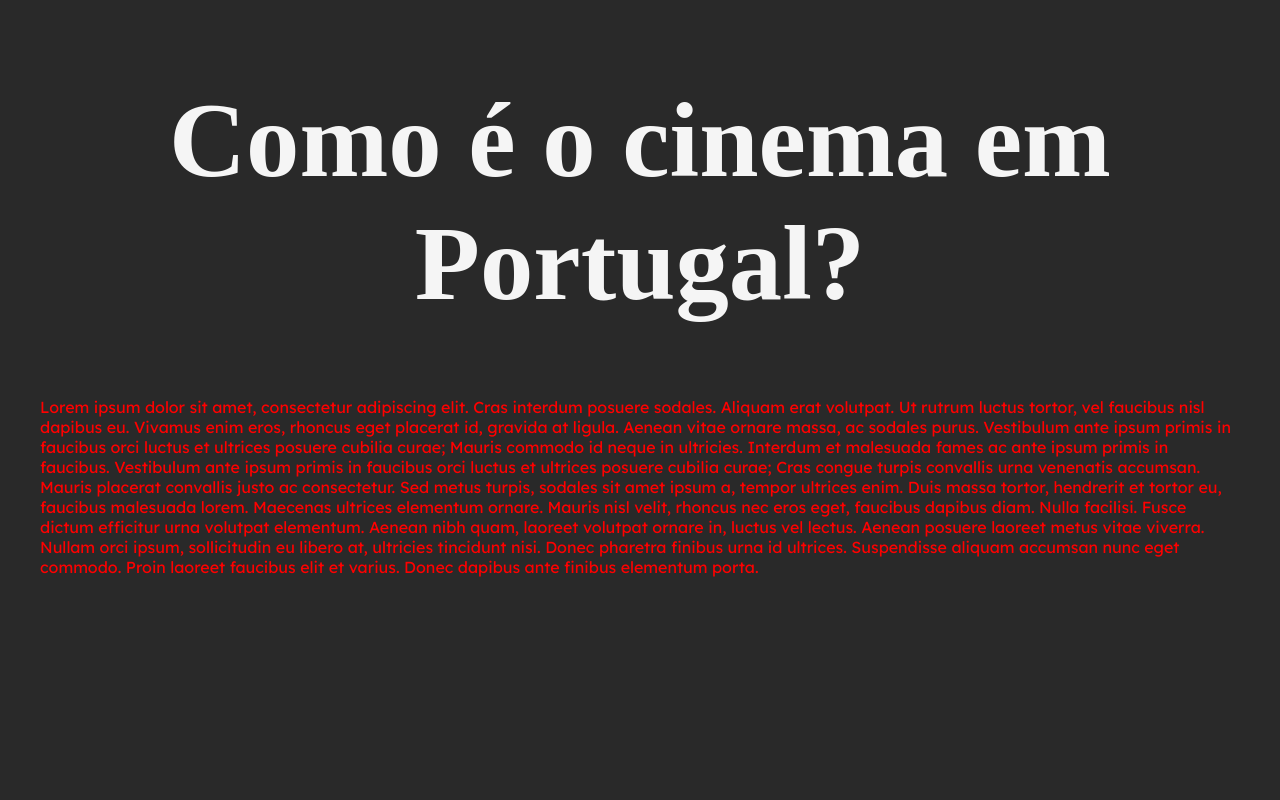
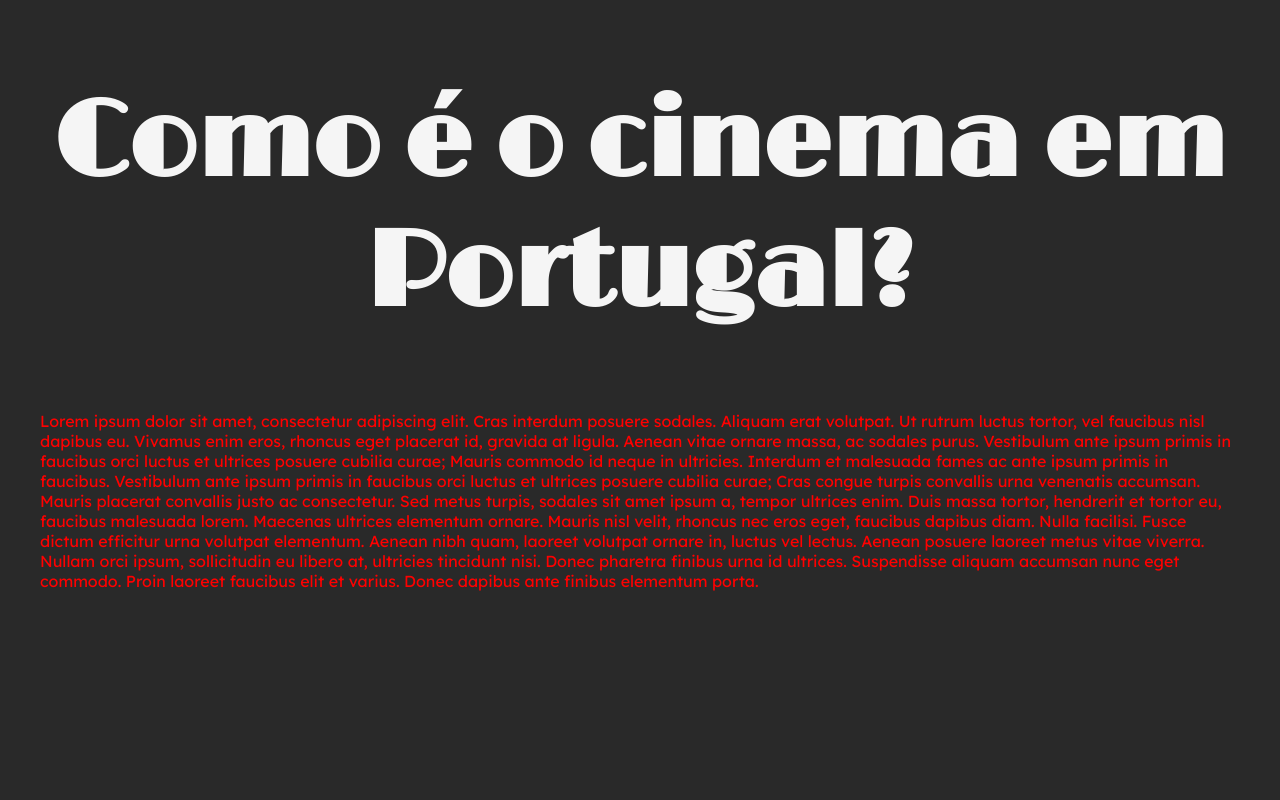
Before and after one commit to ClaraAriGomes/VI---Cinema-em-Portugal, a website: page index.html in a window 1280 px wide. Shown: the top 800 px of the page. Drawn offline with nearby package versions, Linux system fonts and the light colour scheme.

Commit message:
Updated font-face declarations in styles and added HTML code

```diff
--- a/styles/index.scss
+++ b/styles/index.scss
@@ -1,7 +1,9 @@
 @font-face {
   font-family: limelight;
   src: url("/fonts/Limelight-Regular.ttf");
+}
 
+@font-face {
   font-family: lexend;
   src: url("/fonts/Lexend-VariableFont_wght.ttf");
 }
```
Also changed, not shown: styles/index.css, 2 other files.
